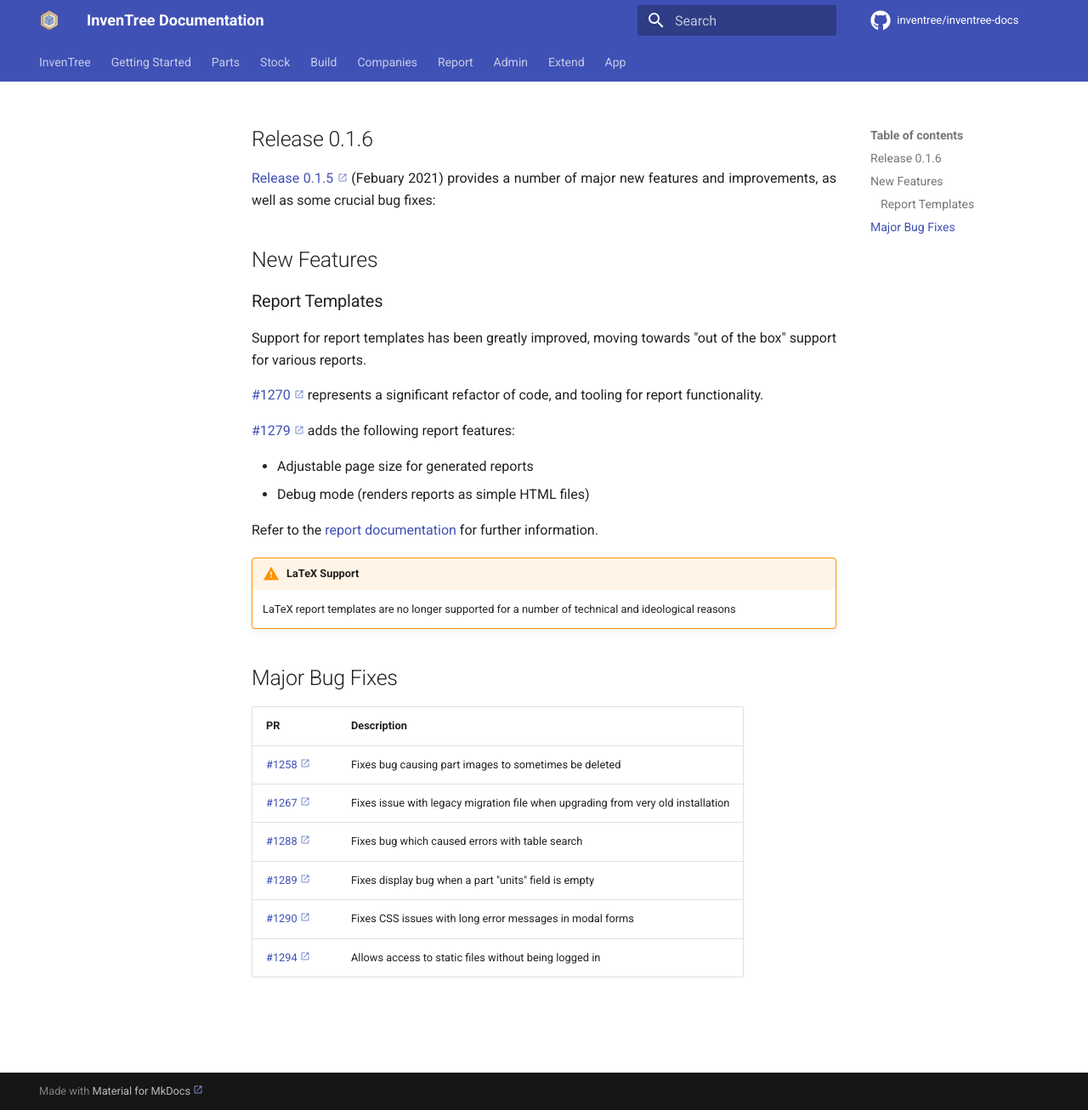
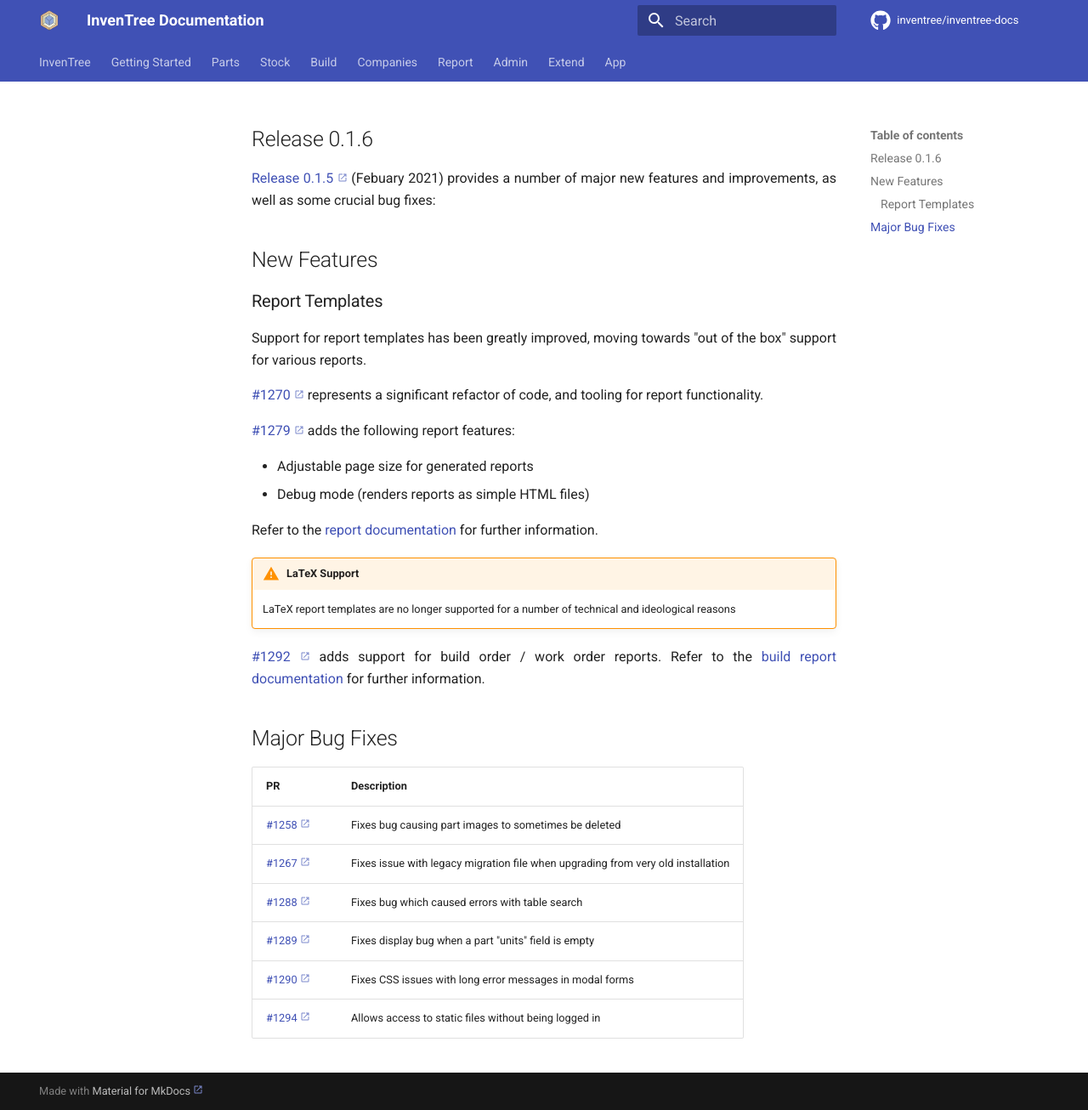
Before and after one commit to inventree/inventree-docs, an MkDocs documentation site: the page built from docs/releases/0.1.6.md, in a window 1280 px wide and 1306 px high. Shown: the whole window at 85% size. Built offline with MkDocs 1.6.1 and Material for MkDocs 9.7.7, drawn with Linux system fonts in a browser that asks for light colours; a script that is not in the unit is left out; comment, search, counter and statistics services are not loaded.

Commit message:
Add link in update notes

```diff
--- a/docs/releases/0.1.6.md
+++ b/docs/releases/0.1.6.md
@@ -24,6 +24,8 @@ Refer to the [report documentation](../../report/report) for further information
 !!! warning "LaTeX Support"
     LaTeX report templates are no longer supported for a number of technical and ideological reasons
 
+[#1292](https://github.com/inventree/InvenTree/pull/1292) adds support for build order / work order reports. Refer to the [build report documentation](../../report/build) for further information.
+
 ## Major Bug Fixes
 | PR | Description |
 | --- | --- |
```
